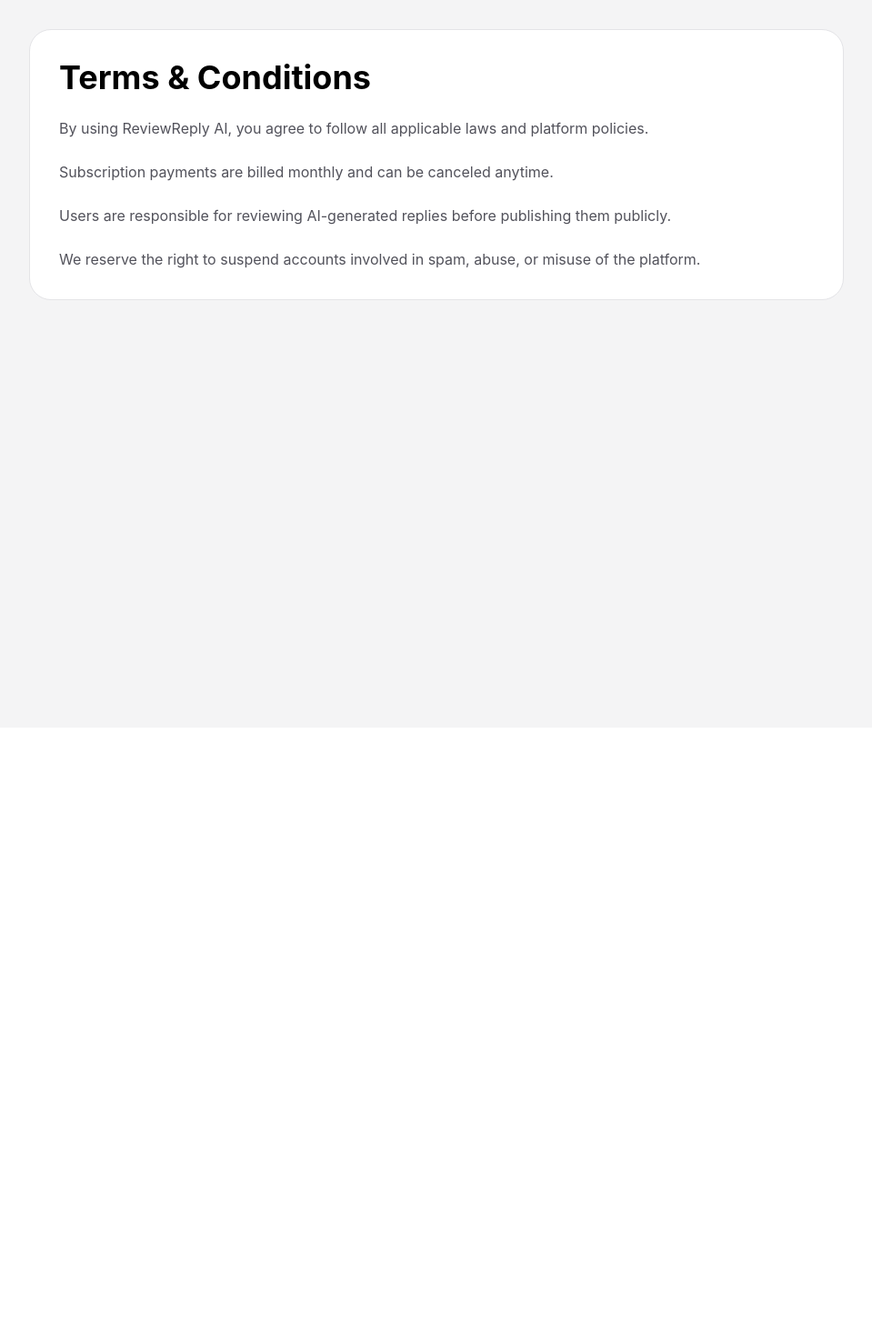
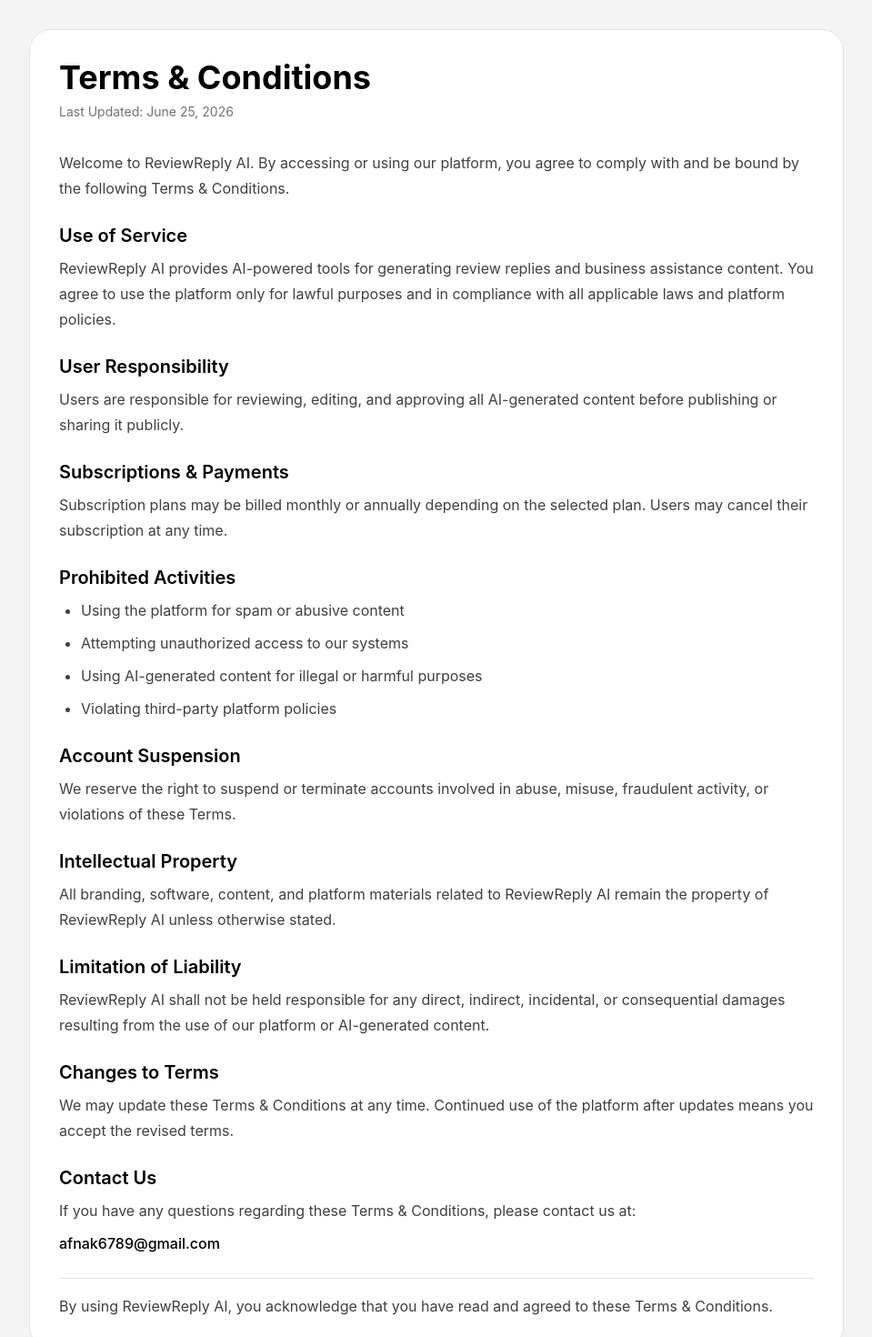
Before and after one commit to afnankhan123456/reviewreply-ai, a Next.js app: page /legal/terms in a window 1280 px wide. Shown: the top 1470 px of the page at 91% size, without its empty margins (160-1119 px from the left). Before the commit the page ends 800 px from the top, so only its background shows below. Built offline with nearby package versions, Linux system fonts and the light colour scheme.

Commit message:
Update page.tsx

```diff
--- a/app/legal/terms/page.tsx
+++ b/app/legal/terms/page.tsx
@@ -4,26 +4,119 @@ export default function TermsPage() {
 
       <div className="max-w-4xl mx-auto bg-white dark:bg-zinc-900 border border-zinc-200 dark:border-zinc-800 rounded-3xl p-8">
 
-        <h1 className="text-4xl font-bold mb-6">
+        <h1 className="text-4xl font-bold mb-2">
           Terms & Conditions
         </h1>
 
-        <div className="space-y-6 text-zinc-600 dark:text-zinc-400">
+        <p className="text-sm text-zinc-500 dark:text-zinc-400 mb-8">
+          Last Updated: June 25, 2026
+        </p>
+
+        <div className="space-y-6 text-zinc-700 dark:text-zinc-300 leading-7">
 
           <p>
-            By using ReviewReply AI, you agree to follow all applicable laws and platform policies.
+            Welcome to ReviewReply AI. By accessing or using our platform, you agree to comply with and be bound by the following Terms & Conditions.
           </p>
 
-          <p>
-            Subscription payments are billed monthly and can be canceled anytime.
-          </p>
+          <div>
+            <h2 className="text-xl font-semibold mb-2 text-black dark:text-white">
+              Use of Service
+            </h2>
 
-          <p>
-            Users are responsible for reviewing AI-generated replies before publishing them publicly.
-          </p>
+            <p>
+              ReviewReply AI provides AI-powered tools for generating review replies and business assistance content. You agree to use the platform only for lawful purposes and in compliance with all applicable laws and platform policies.
+            </p>
+          </div>
 
-          <p>
-            We reserve the right to suspend accounts involved in spam, abuse, or misuse of the platform.
+          <div>
+            <h2 className="text-xl font-semibold mb-2 text-black dark:text-white">
+              User Responsibility
+            </h2>
+
+            <p>
+              Users are responsible for reviewing, editing, and approving all AI-generated content before publishing or sharing it publicly.
+            </p>
+          </div>
+
+          <div>
+            <h2 className="text-xl font-semibold mb-2 text-black dark:text-white">
+              Subscriptions & Payments
+            </h2>
+
+            <p>
+              Subscription plans may be billed monthly or annually depending on the selected plan. Users may cancel their subscription at any time.
+            </p>
+          </div>
+
+          <div>
+            <h2 className="text-xl font-semibold mb-2 text-black dark:text-white">
+              Prohibited Activities
+            </h2>
+
+            <ul className="list-disc pl-6 space-y-2">
+              <li>Using the platform for spam or abusive content</li>
+              <li>Attempting unauthorized access to our systems</li>
+              <li>Using AI-generated content for illegal or harmful purposes</li>
+              <li>Violating third-party platform policies</li>
+            </ul>
+          </div>
+
+          <div>
+            <h2 className="text-xl font-semibold mb-2 text-black dark:text-white">
+              Account Suspension
+            </h2>
+
+            <p>
+              We reserve the right to suspend or terminate accounts involved in abuse, misuse, fraudulent activity, or violations of these Terms.
+            </p>
+          </div>
+
+          <div>
+            <h2 className="text-xl font-semibold mb-2 text-black dark:text-white">
+              Intellectual Property
+            </h2>
+
+            <p>
+              All branding, software, content, and platform materials related to ReviewReply AI remain the property of ReviewReply AI unless otherwise stated.
+            </p>
+          </div>
+
+          <div>
+            <h2 className="text-xl font-semibold mb-2 text-black dark:text-white">
+              Limitation of Liability
+            </h2>
+
+            <p>
+              ReviewReply AI shall not be held responsible for any direct, indirect, incidental, or consequential damages resulting from the use of our platform or AI-generated content.
+            </p>
+          </div>
+
+          <div>
+            <h2 className="text-xl font-semibold mb-2 text-black dark:text-white">
+              Changes to Terms
+            </h2>
+
+            <p>
+              We may update these Terms & Conditions at any time. Continued use of the platform after updates means you accept the revised terms.
+            </p>
+          </div>
+
+          <div>
+            <h2 className="text-xl font-semibold mb-2 text-black dark:text-white">
+              Contact Us
+            </h2>
+
+            <p>
+              If you have any questions regarding these Terms & Conditions, please contact us at:
+            </p>
+
+            <p className="mt-2 font-medium text-black dark:text-white">
+              afnak6789@gmail.com
+            </p>
+          </div>
+
+          <p className="pt-4 border-t border-zinc-200 dark:border-zinc-800">
+            By using ReviewReply AI, you acknowledge that you have read and agreed to these Terms & Conditions.
           </p>
 
         </div>
```
